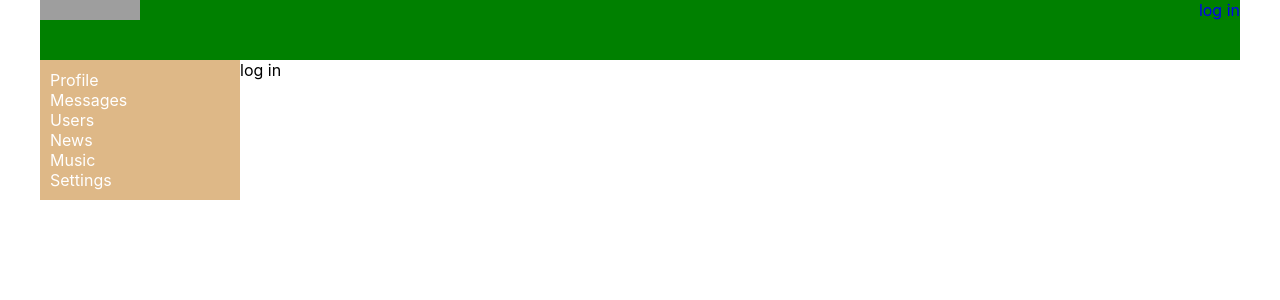
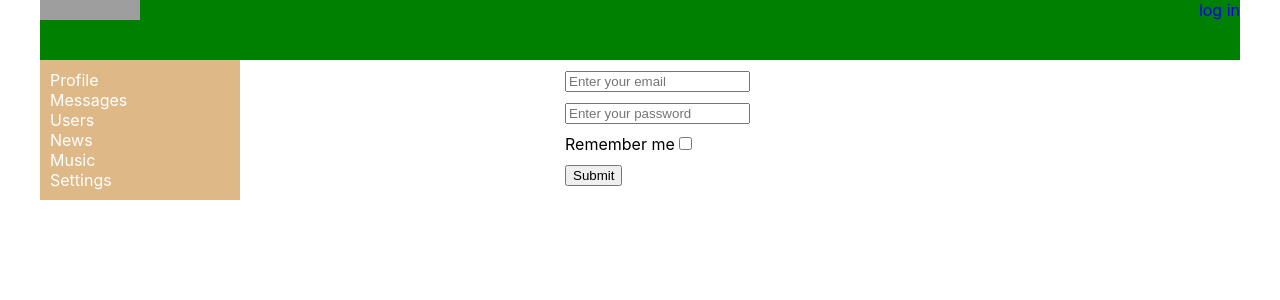
Before and after one commit to kulebiaka/social-network, a React (Create React App) app: page /login in a window 1280 px wide. Shown: the top 300 px of the page. Built offline with nearby package versions, Linux system fonts and the light colour scheme; no server answers; grey boxes are pictures that could not be loaded.

Commit message:
add: login page

```diff
--- a/package.json
+++ b/package.json
@@ -13,6 +13,7 @@
     "@types/react-dom": "^18.2.14",
     "@types/react-router-dom": "^5.3.3",
     "axios": "^1.6.0",
+    "formik": "^2.4.5",
     "react": "^18.2.0",
     "react-dom": "^18.2.0",
     "react-redux": "^8.1.3",
--- a/src/API/api.js
+++ b/src/API/api.js
@@ -44,5 +44,11 @@ export const profileAPI = {
 export const authAPI = {
   async isUserLoggedIn(){
     return server.get('auth/me').then(response => response.data)
-  }
+  },
+  async login(form){
+    return server.post('auth/login', form).then(response => {
+      console.log(response)
+      return response.data
+    })
+  },
 }
--- a/src/App.tsx
+++ b/src/App.tsx
@@ -20,7 +20,7 @@ const App = (props: any) => {
     <Router>
       <div className='app-wrapper'>
         <Header />
-        <Navbar /*state={props.store.getState().sidebar}*/ />
+        <Navbar />
         <div  className='app-wrapper-content'>
           <Routes>
             <Route path='/login' element={<Login />}/>
--- a/src/components/Login/Login.jsx
+++ b/src/components/Login/Login.jsx
@@ -1,12 +1,85 @@
 import React from 'react';
-import { useSelector } from 'react-redux';
+import s from './Login.module.css'
+import { useDispatch, useSelector } from 'react-redux';
+import { Formik, Form, Field, ErrorMessage } from 'formik';
+import { updateField } from '../../redux/formReducer';
+import { authAPI } from '../../API/api';
 
 const Login = () => {
 
   let state = useSelector(state => state.authSlice)
 
-  return (<div>
-    log in
+  return (<div className={s.container}>
+    <LoginForm />
+  </div>)
+}
+
+const LoginForm = () => {
+
+  const dispatch = useDispatch();
+  const form = useSelector(state => state.form);
+
+  const loginFormValidation = values => {
+    const errors = {};
+    if (!values.email) {
+      errors.email = 'required';
+    } else if (
+      !/^[A-Z0-9._%+-]+@[A-Z0-9.-]+\.[A-Z]{2,}$/i.test(values.email)
+    ) {
+      errors.email = 'invalid email address';
+    }
+    if (!values.password) {
+      errors.password = 'required'
+    }
+    return errors;
+  }
+
+  const onLoginFormSubmit = (values, { setSubmitting }) => {
+    authAPI.login(values)
+      .then(response => {
+        if (response.resultCode !== 0) console.log('something went wrong')
+        setSubmitting(false);
+      })
+    setTimeout(() => {
+      alert(JSON.stringify(values, null, 2));
+    }, 400);
+  }
+
+  // const handleChange = (field) => (evt) => {
+  //   dispatch(updateField({field, value: evt.target.value}))
+  // }
+
+  return (<div className={s.loginForm}>
+    <Formik
+      initialValues={{
+      email: '',
+      password: '',
+      rememberMe: false,
+      // errors: {}
+      }}
+      validate={loginFormValidation}
+      onSubmit={onLoginFormSubmit}
+    >
+      {({ isSubmitting }) => (
+        <Form>
+          <div className={s.fieldContainer}>
+            <Field type="email" name="email" placeholder='Enter your email' className={s.field}/>
+            <ErrorMessage name="email" component="div" className={s.error}/>
+          </div>
+          <div className={s.fieldContainer}>
+            <Field type="password" name="password" placeholder='Enter your password' className={s.field}/>
+            <ErrorMessage name="password" component="div" className={s.error}/>
+          </div>
+          <div className={s.fieldContainer}>
+            <label htmlFor="rememberMe">Remember me</label>
+            <Field type="checkbox" name="rememberMe" className={s.field}/>
+          </div>
+          <button type="submit" disabled={isSubmitting} className={s.submit}>
+            Submit
+          </button>
+        </Form>
+      )}
+    </Formik>
   </div>)
 }
 
--- /dev/null
+++ b/src/components/Login/Login.module.css
@@ -0,0 +1,17 @@
+.container{
+  display: grid;
+  justify-content: center;
+}
+.loginForm{
+  width: 350px;
+}
+.fieldContainer{
+  margin: 10px 0px;
+}
+.error{
+  display: inline;
+  color: red
+}
+.submit{
+  text-align: right;
+}
--- /dev/null
+++ b/src/redux/formReducer.js
@@ -0,0 +1,27 @@
+import { createSlice } from "@reduxjs/toolkit"
+
+const formSlice = createSlice({
+  name: 'form',
+  initialState: {
+    email: '',
+    password: '',
+    rememberMe: false,
+    errors: {}
+  },
+  reducers: {
+    updateField: (state, action) => {
+      state[action.payload.field] = action.payload.value;
+    },
+    resetForm: state => {
+      state.name = '';
+      state.email = '';
+      state.rememberMe = false;
+    },
+  }
+})
+
+// const sendForm = (form)
+
+export const { updateField, resetForm } = formSlice.actions
+
+export default formSlice.reducer
--- a/src/redux/store.js
+++ b/src/redux/store.js
@@ -4,6 +4,7 @@ import dialogsReducer from "./dialogsReducer"
 import sidebarReducer from "./sidebarReducer"
 import usersReducer from "./usersReducer"
 import authReducer from "./authReducer"
+import formReducer from "./formReducer"
 
 // let reducers = combineReducers({
 //   profilePage: profileReducer,
@@ -16,6 +17,7 @@ import authReducer from "./authReducer"
 let store = configureStore({
   reducer:{
     authSlice: authReducer,
+    form: formReducer,
     profilePage: profileReducer,
     dialogsPage: dialogsReducer,
     usersPage: usersReducer,
```
Also changed, not shown: src/components/Dialogs/Dialogs.jsx (+15 -0 lines), 1 other file (tests, documents, lock files or other folders).
